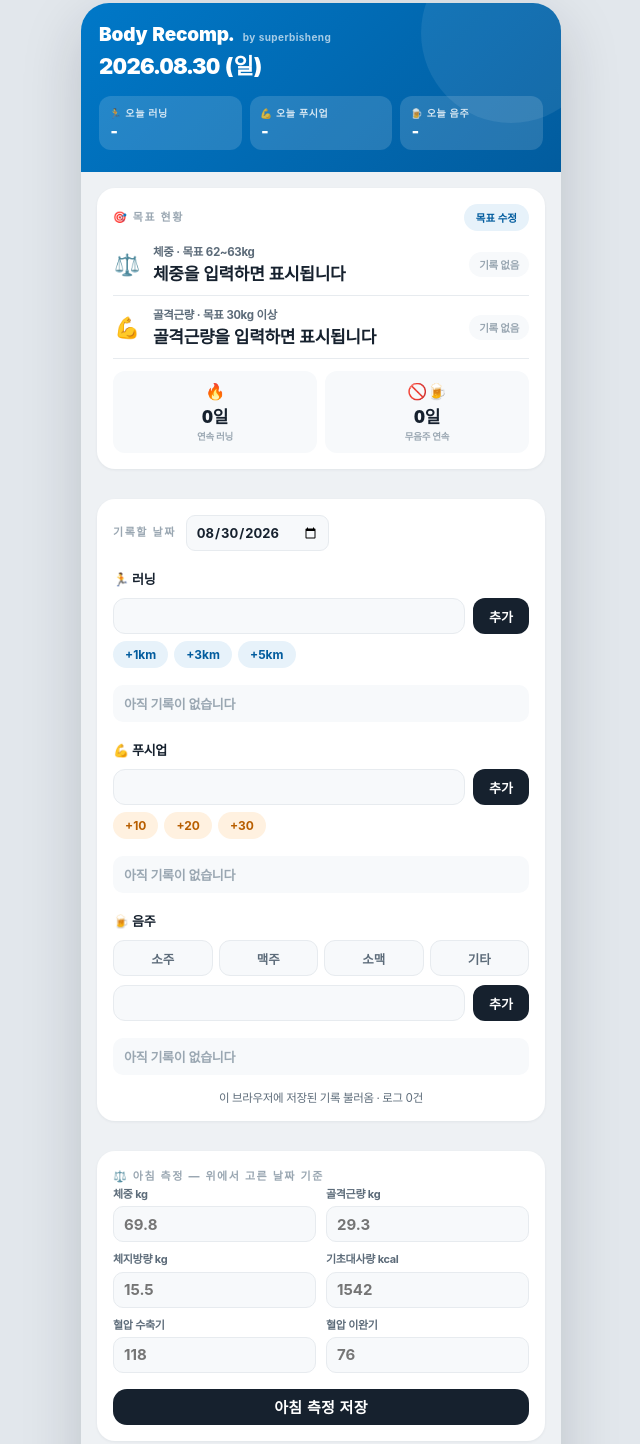
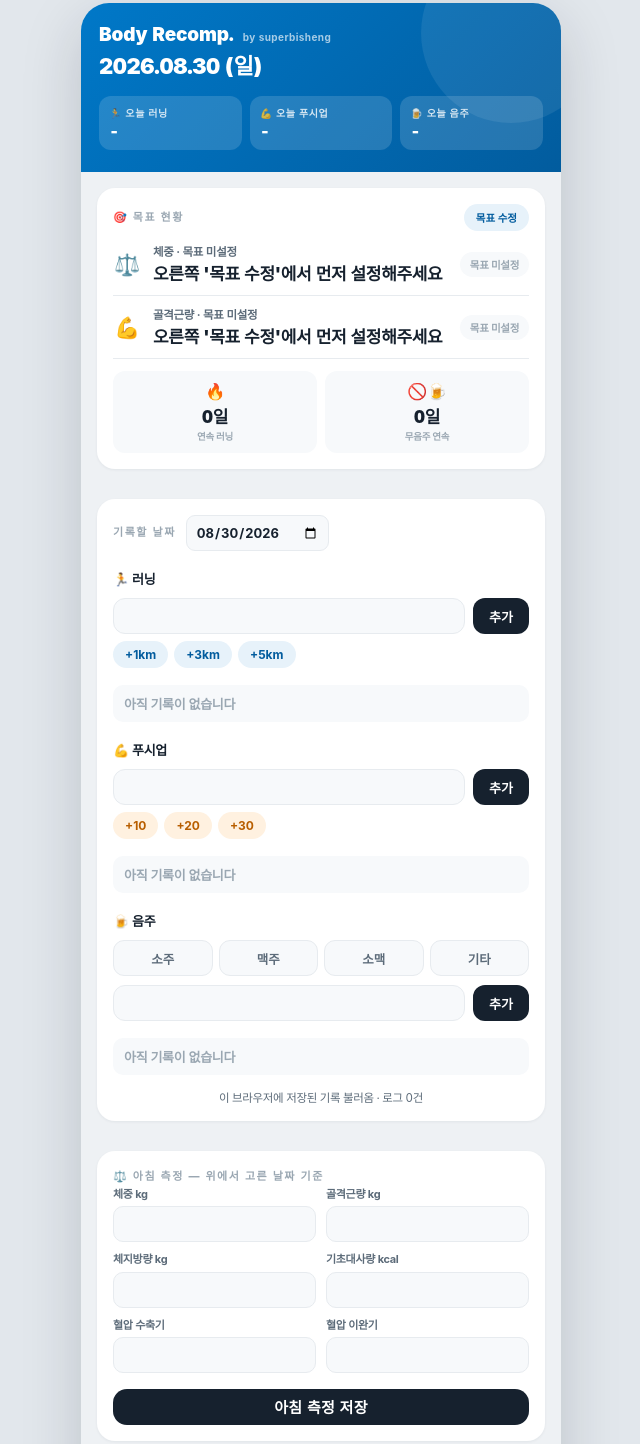
Before and after one commit to superbisheng/body-recomp., a plain HTML site: page index.html in a window 1280 px wide. Shown: the part 21-1465 px from the top of the page, without its empty margins (319-959 px from the left). Drawn offline with Linux system fonts and the light colour scheme; a web font is replaced by a local one.

Commit message:
Add files via upload

```diff
--- a/index.html
+++ b/index.html
@@ -392,12 +392,12 @@ footer{padding:18px 20px 4px;font-family:var(--mono);font-size:10px;color:var(--
     <div class="card">
       <p class="eyebrow">⚖️ 아침 측정 — 위에서 고른 날짜 기준</p>
       <div class="grid2">
-        <div class="f"><label>체중 kg</label><input type="number" step="0.1" id="i_w" placeholder="69.8"></div>
-        <div class="f"><label>골격근량 kg</label><input type="number" step="0.1" id="i_smm" placeholder="29.3"></div>
-        <div class="f"><label>체지방량 kg</label><input type="number" step="0.1" id="i_fm" placeholder="15.5"></div>
-        <div class="f"><label>기초대사량 kcal</label><input type="number" id="i_bmr" placeholder="1542"></div>
-        <div class="f"><label>혈압 수축기</label><input type="number" id="i_sys" placeholder="118"></div>
-        <div class="f"><label>혈압 이완기</label><input type="number" id="i_dia" placeholder="76"></div>
+        <div class="f"><label>체중 kg</label><input type="number" step="0.1" id="i_w"></div>
+        <div class="f"><label>골격근량 kg</label><input type="number" step="0.1" id="i_smm"></div>
+        <div class="f"><label>체지방량 kg</label><input type="number" step="0.1" id="i_fm"></div>
+        <div class="f"><label>기초대사량 kcal</label><input type="number" id="i_bmr"></div>
+        <div class="f"><label>혈압 수축기</label><input type="number" id="i_sys"></div>
+        <div class="f"><label>혈압 이완기</label><input type="number" id="i_dia"></div>
       </div>
       <button class="saveBtn" id="saveVitals">아침 측정 저장</button>
     </div>
@@ -515,7 +515,7 @@ footer{padding:18px 20px 4px;font-family:var(--mono);font-size:10px;color:var(--
 var KEY = "stride:data";
 var bodyMem = [];   // {date, weight, smm, fm, bmr, bpSys, bpDia}
 var logMem = [];    // {id, date, kind:'run'|'push'|'drink', km?, count?, drinkType?, glasses?}
-var goals = {wLow:62, wHigh:63, muscle:30};
+var goals = null;
 var view = { y:2026, m:7 };
 var selectedDrinkType = null;
 
@@ -537,7 +537,7 @@ function seed(){
   bodyMem = [];
   logMem = [];
 }
-function defaultGoals(){ return {wLow:62, wHigh:63, muscle:30}; }
+function defaultGoals(){ return null; }
 
 /* ---------- persistence ----------
    Claude chat preview: uses window.storage (Claude's artifact storage API).
@@ -905,15 +905,15 @@ function renderLineCharts(){
   var sS = vitalsSeriesForKey("smm", vitalsGran);
   var fS = vitalsSeriesForKey("fm", vitalsGran);
 
-  var wMid = ((goals.wLow+goals.wHigh)/2);
+  var bodyTargets = goals ? [
+    {value:(goals.wLow+goals.wHigh)/2, color:"#00B295", label:"체중 목표"},
+    {value:goals.muscle, color:"#4C5FD5", label:"근육 목표"}
+  ] : [];
   var bodySvg = buildLineSvg([
     {data:wS.data, color:"#00B295"},
     {data:sS.data, color:"#4C5FD5"},
     {data:fS.data, color:"#FF6B5B"}
-  ], wS.dim, {targets:[
-    {value:wMid, color:"#00B295", label:"체중 목표 "+wMid},
-    {value:goals.muscle, color:"#4C5FD5", label:"근육 목표 "+goals.muscle}
-  ]});
+  ], wS.dim, {targets:bodyTargets});
   document.getElementById("bodyChartWrap").innerHTML = bodySvg || '<div class="empty-note">표시할 체성분 기록이 없습니다</div>';
   document.getElementById("bodyCap").textContent = wS.caption;
   document.getElementById("bodyFirst").textContent = wS.first;
@@ -955,12 +955,17 @@ function latestBody(){
 function renderGoalStatus(){
   var latest = latestBody();
 
-  document.getElementById("goalWeightLabel").textContent = "체중 · 목표 "+goals.wLow+"~"+goals.wHigh+"kg";
-  document.getElementById("goalMuscleLabel").textContent = "골격근량 · 목표 "+goals.muscle+"kg 이상";
+  document.getElementById("goalWeightLabel").textContent = goals ?
+    ("체중 · 목표 "+goals.wLow+"~"+goals.wHigh+"kg") : "체중 · 목표 미설정";
+  document.getElementById("goalMuscleLabel").textContent = goals ?
+    ("골격근량 · 목표 "+goals.muscle+"kg 이상") : "골격근량 · 목표 미설정";
 
   var wVal = document.getElementById("goalWeightVal");
   var wPill = document.getElementById("goalWeightPill");
-  if(latest && latest.weight!=null){
+  if(!goals){
+    wVal.textContent = "오른쪽 '목표 수정'에서 먼저 설정해주세요";
+    wPill.className="gpill neutral"; wPill.textContent="목표 미설정";
+  } else if(latest && latest.weight!=null){
     var w = latest.weight;
     wVal.innerHTML = w.toFixed(1)+" kg <span class=\"gsub\">("+latest.date+" 기준)</span>";
     if(w<=goals.wHigh && w>=goals.wLow){ wPill.className="gpill good"; wPill.textContent="목표 구간 도달"; }
@@ -973,7 +978,10 @@ function renderGoalStatus(){
 
   var mVal = document.getElementById("goalMuscleVal");
   var mPill = document.getElementById("goalMusclePill");
-  if(latest && latest.smm!=null){
+  if(!goals){
+    mVal.textContent = "오른쪽 '목표 수정'에서 먼저 설정해주세요";
+    mPill.className="gpill neutral"; mPill.textContent="목표 미설정";
+  } else if(latest && latest.smm!=null){
     var m = latest.smm;
     mVal.innerHTML = m.toFixed(1)+" kg <span class=\"gsub\">("+latest.date+" 기준)</span>";
     if(m>=goals.muscle){ mPill.className="gpill good"; mPill.textContent="목표 유지 중"; }
@@ -990,9 +998,9 @@ function toggleGoalEditForm(){
   var open = f.style.display!=="none";
   if(open){ f.style.display="none"; }
   else{
-    document.getElementById("g_wlow").value = goals.wLow;
-    document.getElementById("g_whigh").value = goals.wHigh;
-    document.getElementById("g_muscle").value = goals.muscle;
+    document.getElementById("g_wlow").value = goals ? goals.wLow : "";
+    document.getElementById("g_whigh").value = goals ? goals.wHigh : "";
+    document.getElementById("g_muscle").value = goals ? goals.muscle : "";
     f.style.display="block";
   }
 }
```
